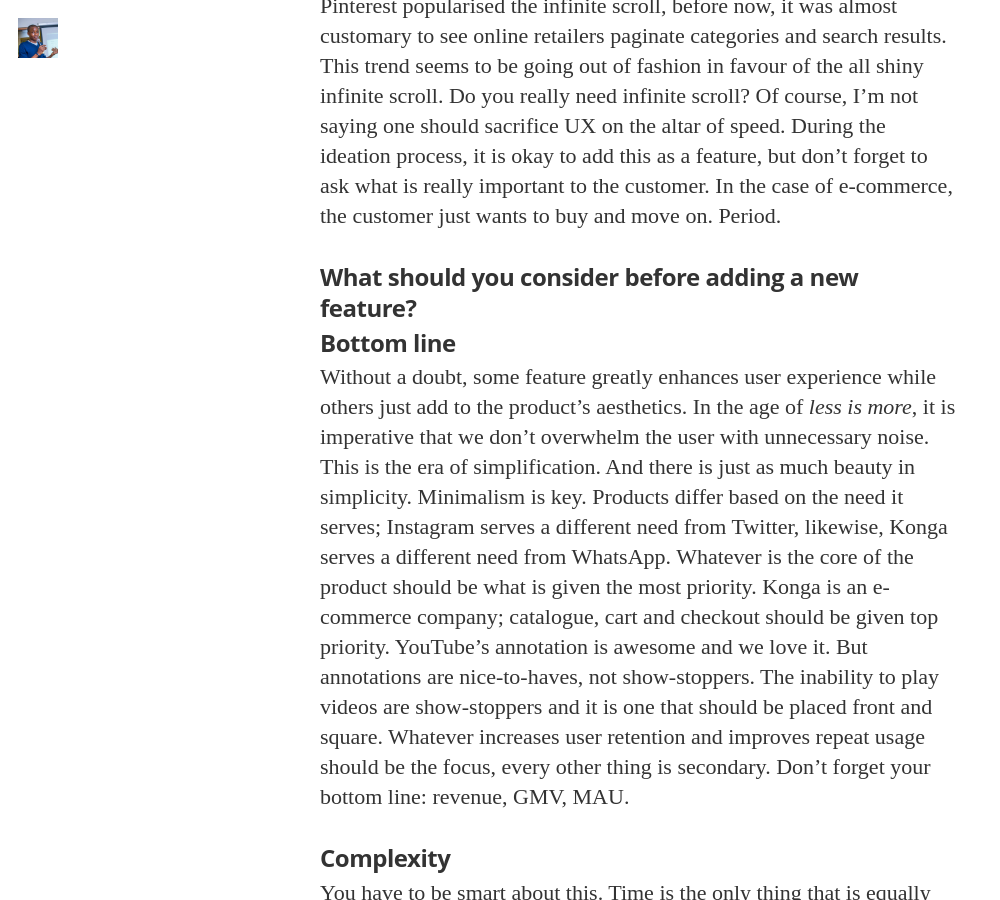
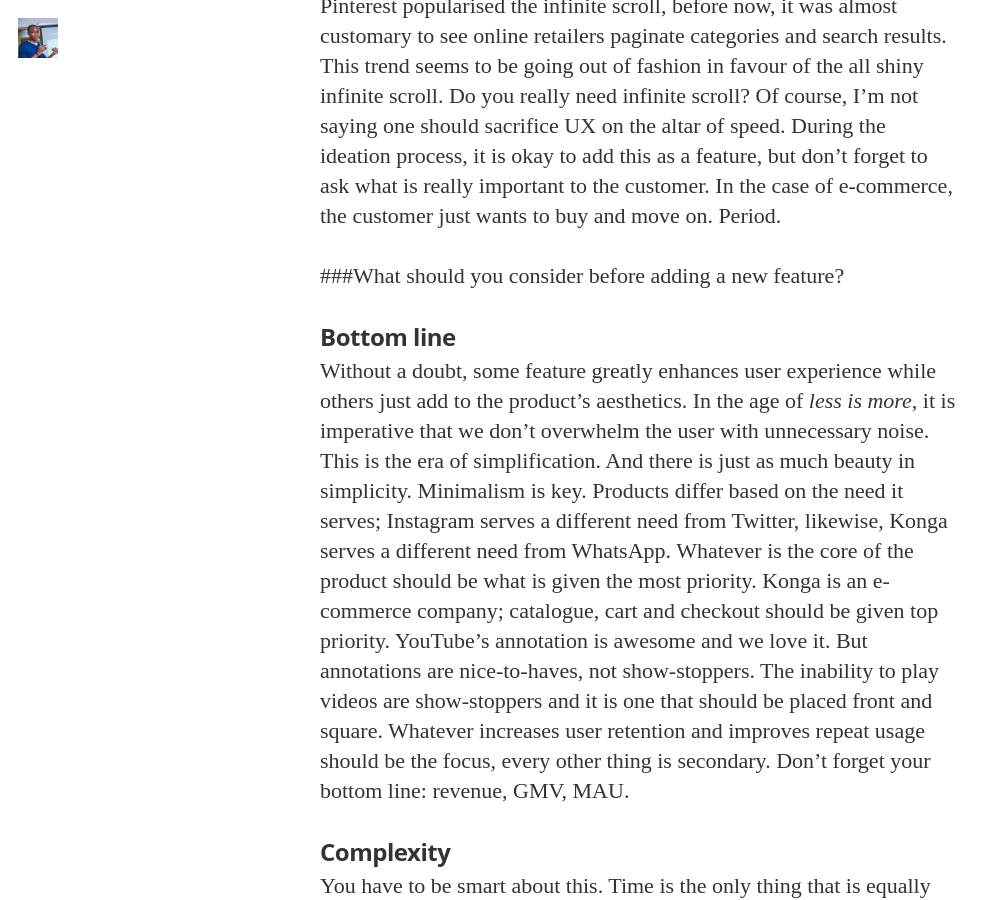
Before and after one commit to cyberomin/cyberomin.github.io, a Jekyll site: the page built from _posts/2015-12-19-product-features-gmv.markdown, in a window 1280 px wide and 900 px high, scrolled down 4798 px. Shown: the whole window, without its empty margins (0-1000 px from the left). Built offline with Jekyll 4.4.1, drawn with Linux system fonts in a browser that asks for light colours; nearby versions of some CDN libraries; some web fonts are replaced; library files that are not in the unit come from our copies; Markdown is read by kramdown in place of the engine named in the settings; comment, search, counter and statistics services are not loaded.

Commit message:
Fixed typo

```diff
--- a/_posts/2015-12-19-product-features-gmv.markdown
+++ b/_posts/2015-12-19-product-features-gmv.markdown
@@ -41,7 +41,7 @@
 
 Always ask yourself; "what is most important to the consumer?” Pinterest popularised the infinite scroll, before now, it was almost customary to see online retailers paginate categories and search results. This trend seems to be going out of fashion in favour of the all shiny infinite scroll. Do you really need infinite scroll? Of course, I’m not saying one should sacrifice UX on the altar of speed. During the ideation process, it is okay to add this as a feature, but don’t forget to ask what is really important to the customer. In the case of e-commerce, the customer just wants to buy and move on. Period.
 
-###What should you consider before adding a new feature?
+<p>###What should you consider before adding a new feature?</p>
 
 
 
```
